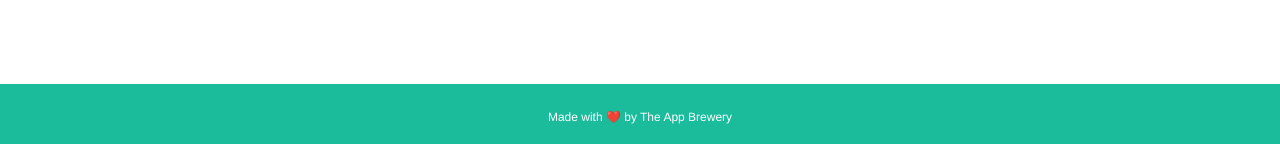
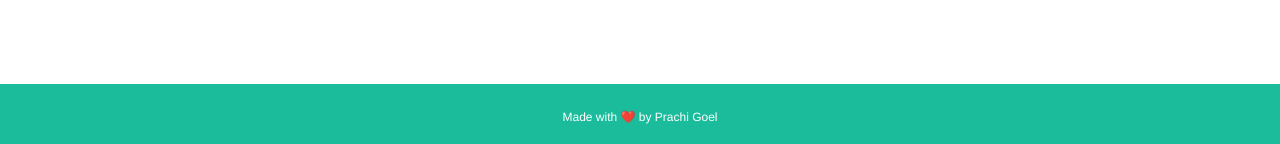
Before and after one commit to goel03/CHALLENEGE3, a Node server app: page /about in a window 1280 px wide. Shown: the part 656-800 px from the top of the page. Run offline with Node 20, Linux system fonts and the light colour scheme.

Commit message:
Update footer.ejs

```diff
--- a/views/partials/footer.ejs
+++ b/views/partials/footer.ejs
@@ -2,7 +2,7 @@
 </div>
 <div class="footer-padding"></div>
   <div class="footer">
-    <p>Made with ❤️ by The App Brewery</p>
+    <p>Made with ❤️ by Prachi Goel</p>
   </div>
 </div>
 </body>
```
